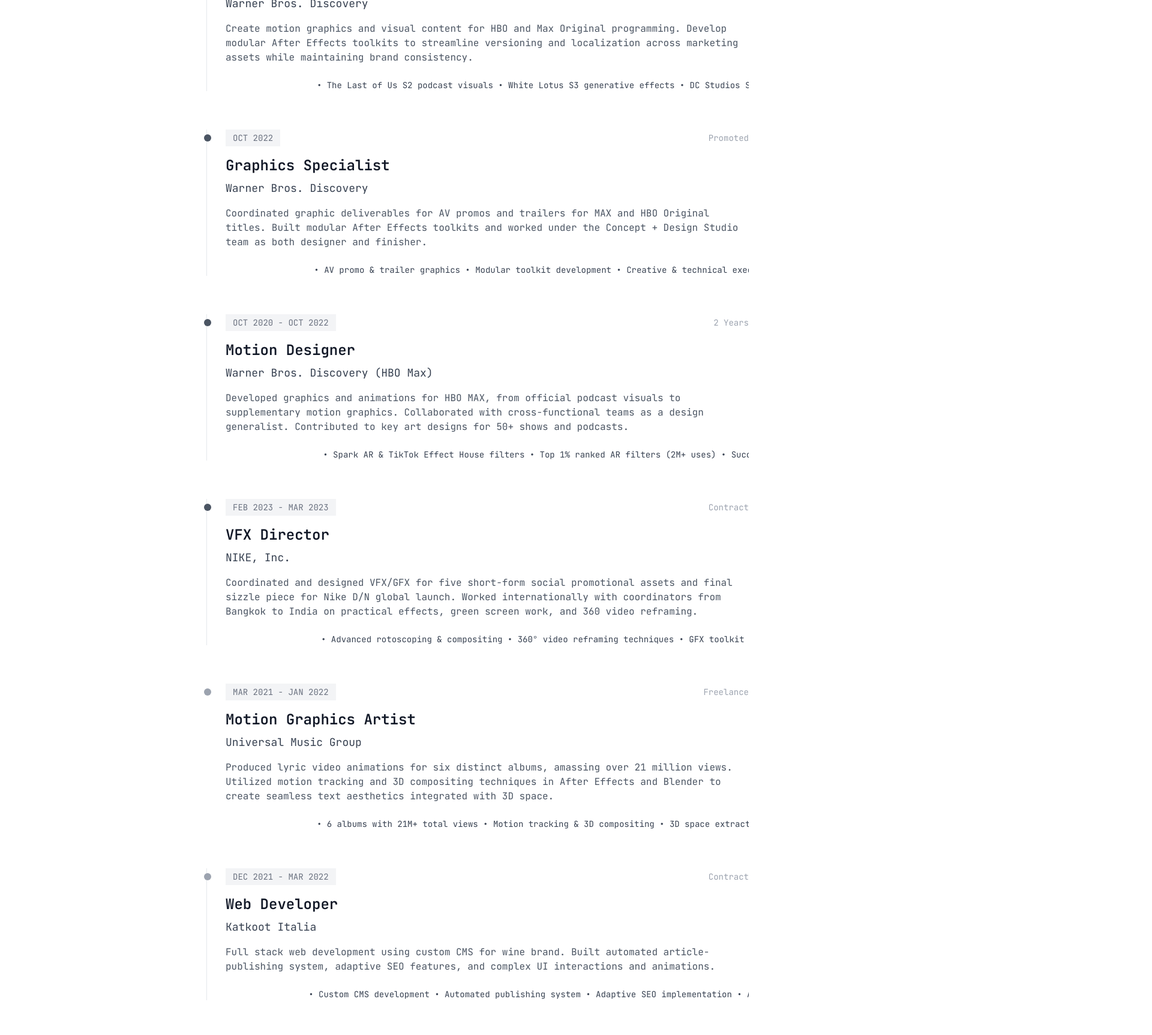
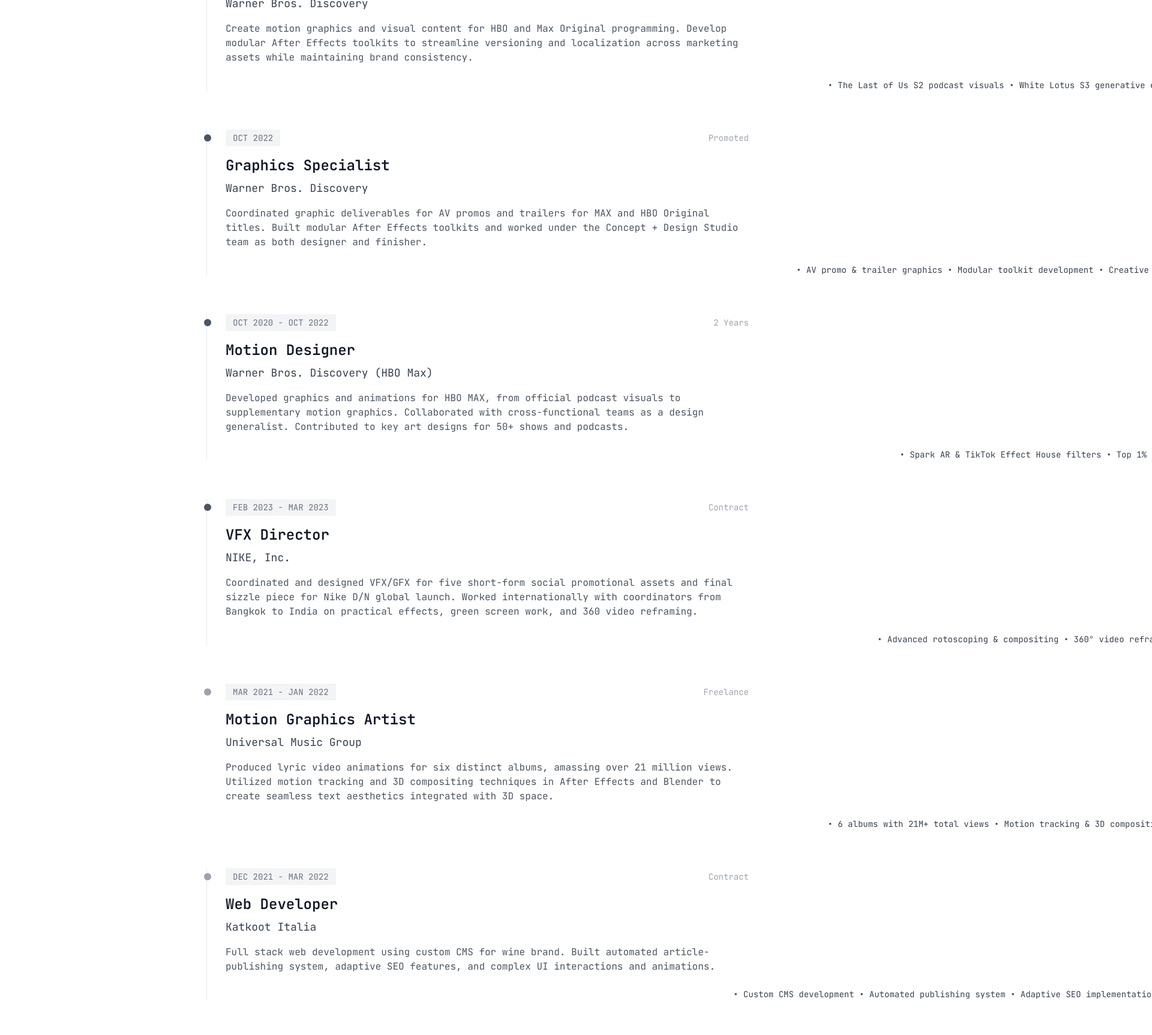
Before and after one commit to nparktate/portfolio, a Next.js app: page / in a window 1280 px wide. Shown: the part 1020-2746 px from the top of the page at 60% size, 1920 px wide, since content can reach past the window. Built offline with nearby package versions, Linux system fonts and the light colour scheme.

Commit message:
Refactor marquee animation to use CSS content duplication

```diff
--- a/app/globals.css
+++ b/app/globals.css
@@ -95,25 +95,22 @@
   }
 }
 
-@keyframes marquee-reverse {
-  0% {
-    transform: translateX(-100%);
-  }
-  100% {
-    transform: translateX(100%);
-  }
-}
-
 .marquee {
-  overflow: hidden;
+  overflow: visible;
   white-space: nowrap;
   position: relative;
+  margin: 0 -2rem;
+  padding: 0 2rem;
 }
 
 .marquee-content {
   display: inline-block;
-  animation: marquee 15s linear infinite;
-  padding-right: 100%;
+  animation: marquee 25s linear infinite;
+}
+
+.marquee-content::after {
+  content: attr(data-text);
+  padding-left: 4rem;
 }
 
 .marquee-content:hover {
@@ -122,17 +119,26 @@
 
 /* Faster marquee for metrics */
 .marquee-fast .marquee-content {
-  animation: marquee 12s linear infinite;
+  animation: marquee 20s linear infinite;
+}
+
+.marquee-fast .marquee-content::after {
+  padding-left: 6rem;
 }
 
 /* Ensure marquee works on mobile */
 @media (max-width: 768px) {
+  .marquee {
+    margin: 0 -1rem;
+    padding: 0 1rem;
+  }
+
   .marquee-content {
-    animation-duration: 20s;
+    animation-duration: 30s;
   }
 
   .marquee-fast .marquee-content {
-    animation-duration: 15s;
+    animation-duration: 25s;
   }
 }
 
--- a/app/page.tsx
+++ b/app/page.tsx
@@ -209,7 +209,7 @@
                     </p>
                     <div className="space-y-2 text-xs md:text-sm font-mono text-gray-700">
                       <div className="marquee">
-                        <div className="marquee-content">• The Last of Us S2 podcast visuals • White Lotus S3 generative effects • DC Studios Showcase GFX suite • 15+ major show campaigns</div>
+                        <div className="marquee-content" data-text="• The Last of Us S2 podcast visuals • White Lotus S3 generative effects • DC Studios Showcase GFX suite • 15+ major show campaigns">• The Last of Us S2 podcast visuals • White Lotus S3 generative effects • DC Studios Showcase GFX suite • 15+ major show campaigns</div>
                       </div>
                     </div>
                   </div>
@@ -231,7 +231,7 @@
                     </p>
                     <div className="space-y-2 text-xs md:text-sm font-mono text-gray-700">
                       <div className="marquee">
-                        <div className="marquee-content">• AV promo & trailer graphics • Modular toolkit development • Creative & technical execution • Concept + Design Studio team</div>
+                        <div className="marquee-content" data-text="• AV promo & trailer graphics • Modular toolkit development • Creative & technical execution • Concept + Design Studio team">• AV promo & trailer graphics • Modular toolkit development • Creative & technical execution • Concept + Design Studio team</div>
                       </div>
                     </div>
                   </div>
@@ -253,7 +253,7 @@
                     </p>
                     <div className="space-y-2 text-xs md:text-sm font-mono text-gray-700">
                       <div className="marquee">
-                        <div className="marquee-content">• Spark AR & TikTok Effect House filters • Top 1% ranked AR filters (2M+ uses) • Succession to DC Comics filters • Storyboarding & static mock-ups</div>
+                        <div className="marquee-content" data-text="• Spark AR & TikTok Effect House filters • Top 1% ranked AR filters (2M+ uses) • Succession to DC Comics filters • Storyboarding & static mock-ups">• Spark AR & TikTok Effect House filters • Top 1% ranked AR filters (2M+ uses) • Succession to DC Comics filters • Storyboarding & static mock-ups</div>
                       </div>
                     </div>
                   </div>
@@ -275,7 +275,7 @@
                     </p>
                     <div className="space-y-2 text-xs md:text-sm font-mono text-gray-700">
                       <div className="marquee">
-                        <div className="marquee-content">• Advanced rotoscoping & compositing • 360° video reframing techniques • GFX toolkit for design challenge • International talent coordination</div>
+                        <div className="marquee-content" data-text="• Advanced rotoscoping & compositing • 360° video reframing techniques • GFX toolkit for design challenge • International talent coordination">• Advanced rotoscoping & compositing • 360° video reframing techniques • GFX toolkit for design challenge • International talent coordination</div>
                       </div>
                     </div>
                   </div>
@@ -296,7 +296,7 @@
                     </p>
                     <div className="space-y-2 text-xs md:text-sm font-mono text-gray-700">
                       <div className="marquee">
-                        <div className="marquee-content">• 6 albums with 21M+ total views • Motion tracking & 3D compositing • 3D space extraction from footage • Seamless text integration</div>
+                        <div className="marquee-content" data-text="• 6 albums with 21M+ total views • Motion tracking & 3D compositing • 3D space extraction from footage • Seamless text integration">• 6 albums with 21M+ total views • Motion tracking & 3D compositing • 3D space extraction from footage • Seamless text integration</div>
                       </div>
                     </div>
                   </div>
@@ -318,7 +318,7 @@
                     </p>
                     <div className="space-y-2 text-xs md:text-sm font-mono text-gray-700">
                       <div className="marquee">
-                        <div className="marquee-content">• Custom CMS development • Automated publishing system • Adaptive SEO implementation • Advanced UI animations</div>
+                        <div className="marquee-content" data-text="• Custom CMS development • Automated publishing system • Adaptive SEO implementation • Advanced UI animations">• Custom CMS development • Automated publishing system • Adaptive SEO implementation • Advanced UI animations</div>
                       </div>
                     </div>
                   </div>
@@ -338,7 +338,7 @@
                     </p>
                     <div className="space-y-2 text-xs md:text-sm font-mono text-gray-700">
                       <div className="marquee">
-                        <div className="marquee-content">• Book design & layout • National Geographic standards • Scientific illustration • Editorial design</div>
+                        <div className="marquee-content" data-text="• Book design & layout • National Geographic standards • Scientific illustration • Editorial design">• Book design & layout • National Geographic standards • Scientific illustration • Editorial design</div>
                       </div>
                     </div>
                   </div>
@@ -461,7 +461,7 @@
             </div>
             <div className="lg:col-span-3">
               <div className="font-mono text-xs md:text-sm text-gray-500 marquee marquee-fast">
-                <div className="marquee-content">TOTAL PROJECTS: 50+ • COMBINED VIEWS: 21M+ • YEARS ACTIVE: 2020-2024</div>
+                <div className="marquee-content" data-text="TOTAL PROJECTS: 50+ • COMBINED VIEWS: 21M+ • YEARS ACTIVE: 2020-2024">TOTAL PROJECTS: 50+ • COMBINED VIEWS: 21M+ • YEARS ACTIVE: 2020-2024</div>
               </div>
             </div>
           </div>
```
